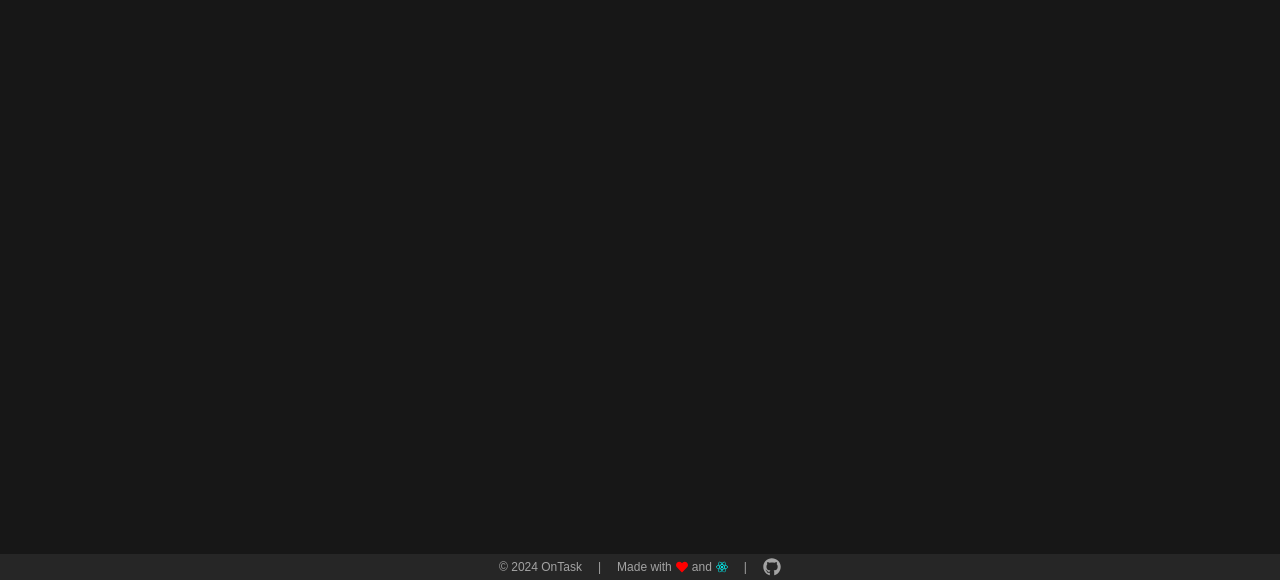
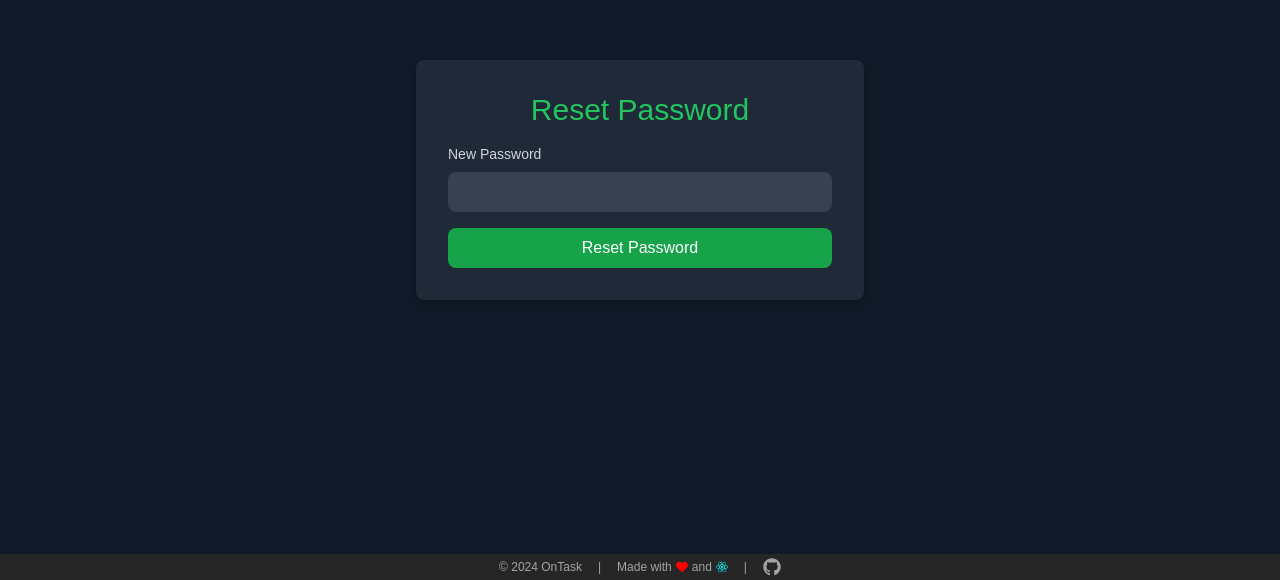
Before and after one commit to AslanReza/DoTask, a React (Create React App) app: page /reset-password in a window 1280 px wide. Shown: the part 220-800 px from the top of the page. Built offline with nearby package versions, Linux system fonts and the light colour scheme; no server answers.

Commit message:
Firebase Setup

```diff
--- a/src/App.js
+++ b/src/App.js
@@ -3,7 +3,6 @@ import {
   BrowserRouter as Router,
   Routes,
   Route,
-  Navigate,
 } from 'react-router-dom'
 import NewTaskPage from './pages/NewTaskPage'
 import LoginPage from './pages/LoginPage'
@@ -15,6 +14,8 @@ import Footer from './components/Footer'
 import EditTaskPage from './pages/EditTaskPage'
 import ArchivedTasksPage from './pages/ArchivedTasksPage'
 import ProfilePage from './pages/ProfilePage'
+import ResetPasswordPage from './pages/ResetPasswordPage'
+
 const App = () => {
   return (
     <Router>
@@ -22,7 +23,7 @@ const App = () => {
         <Route path="/" element={<HomePage />} />
         <Route path="/login" element={<LoginPage />} />
         <Route path="/signup" element={<SignUpPage />} />
-
+        <Route path="/reset-password" element={<ResetPasswordPage />} />
         {/* Protected Routes */}
         <Route
           path="/tasks"
--- /dev/null
+++ b/src/pages/ResetPasswordPage.jsx
@@ -0,0 +1,86 @@
+import React, { useState } from 'react'
+import { useSearchParams, useNavigate } from 'react-router-dom'
+import { confirmPasswordReset } from 'firebase/auth'
+import { auth } from '../config/firebaseConfig'
+
+const ResetPasswordPage = () => {
+  const [newPassword, setNewPassword] = useState('')
+  const [error, setError] = useState('')
+  const [success, setSuccess] = useState(false)
+  const [loading, setLoading] = useState(false)
+  const [searchParams] = useSearchParams()
+  const navigate = useNavigate()
+
+  const oobCode = searchParams.get('oobCode')
+
+  const handleResetPassword = async (e) => {
+    e.preventDefault()
+    setLoading(true)
+    setError('')
+
+    if (!oobCode) {
+      setError('Invalid or missing reset code.')
+      setLoading(false)
+      return
+    }
+
+    try {
+      await confirmPasswordReset(auth, oobCode, newPassword)
+      setSuccess(true)
+    } catch (err) {
+      setError(err.message)
+    } finally {
+      setLoading(false)
+    }
+  }
+
+  return (
+    <div className="flex items-center justify-center min-h-screen bg-gray-900">
+      <div className="max-w-md w-full bg-gray-800 text-gray-100 rounded-lg shadow-md p-8">
+        <h2 className="text-3xl text-center mb-4 text-green-500">
+          Reset Password
+        </h2>
+        {error && <p className="text-red-500 text-center mb-4">{error}</p>}
+        {success ? (
+          <p className="text-green-500 text-center">
+            Password reset successfully!{' '}
+            <button
+              onClick={() => navigate('/login')}
+              className="text-green-600 hover:underline"
+            >
+              Log In
+            </button>
+          </p>
+        ) : (
+          <form onSubmit={handleResetPassword}>
+            <div className="mb-4">
+              <label
+                htmlFor="password"
+                className="block mb-2 text-sm font-medium text-gray-300"
+              >
+                New Password
+              </label>
+              <input
+                type="password"
+                id="password"
+                value={newPassword}
+                onChange={(e) => setNewPassword(e.target.value)}
+                className="w-full px-4 py-2 rounded-lg bg-gray-700 text-gray-100 focus:outline-none focus:ring-2 focus:ring-green-500"
+                required
+              />
+            </div>
+            <button
+              type="submit"
+              className="w-full bg-green-600 text-white py-2 rounded-lg font-medium hover:bg-green-700 focus:outline-none focus:ring-2 focus:ring-green-500"
+              disabled={loading}
+            >
+              {loading ? 'Resetting...' : 'Reset Password'}
+            </button>
+          </form>
+        )}
+      </div>
+    </div>
+  )
+}
+
+export default ResetPasswordPage
```
